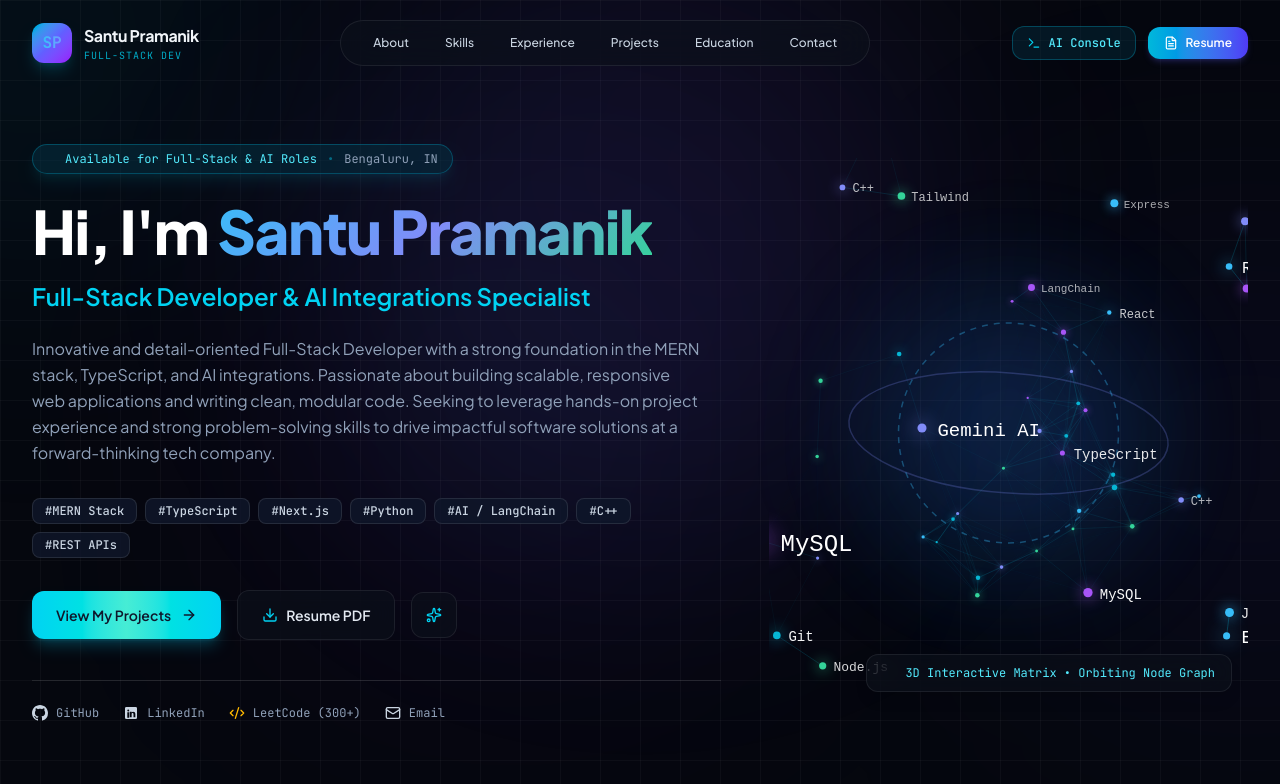
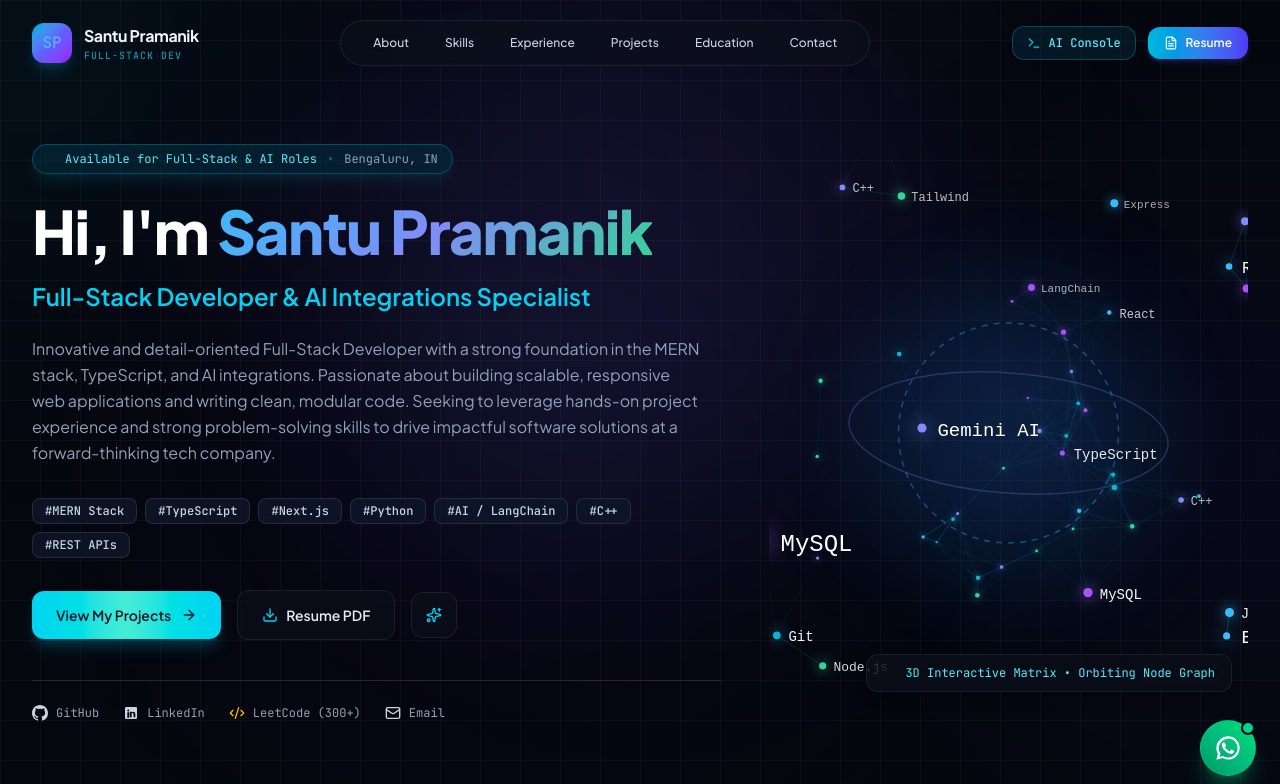
Before and after one commit to santupramanik1/portfolio, a Next.js app: page / in a window 1280 px wide. Shown: the top 784 px of the page. Built offline with nearby package versions, Linux system fonts and the light colour scheme.

Commit message:
feat: added whatsapp floating bttn

```diff
--- a/app/page.tsx
+++ b/app/page.tsx
@@ -13,6 +13,7 @@ import Contact from '@/components/Contact';
 import Footer from '@/components/Footer';
 import InteractiveTerminal from '@/components/InteractiveTerminal';
 import ResumeModal from '@/components/ResumeModal';
+import WhatsAppButton from '@/components/WhatsAppButton';
 
 export default function Home() {
   const [terminalOpen, setTerminalOpen] = useState(false);
@@ -51,6 +52,9 @@ export default function Home() {
         <Footer />
       </div>
 
+      {/* Floating WhatsApp Action Button */}
+      <WhatsAppButton />
+
       {/* Interactive Terminal Shell Drawer */}
       <InteractiveTerminal
         isOpen={terminalOpen}
--- a/components/Icons.tsx
+++ b/components/Icons.tsx
@@ -31,3 +31,17 @@ export const Linkedin: React.FC<IconProps> = ({ className = "w-5 h-5", size, ...
     <path d="M19 3a2 2 0 0 1 2 2v14a2 2 0 0 1-2 2H5a2 2 0 0 1-2-2V5a2 2 0 0 1 2-2h14m-.5 15.5v-5.3a3.26 3.26 0 0 0-3.26-3.26c-.85 0-1.84.52-2.28 1.3v-1.11h-2.79v8.37h2.79v-4.93c0-.77.62-1.4 1.39-1.4a1.4 1.4 0 0 1 1.4 1.4v4.93h2.75M6.46 10.9v8.37H9.25V10.9H6.46M7.86 6.75a1.45 1.45 0 1 0 0 2.9 1.45 1.45 0 0 0 0-2.9z" />
   </svg>
 );
+
+export const WhatsApp: React.FC<IconProps> = ({ className = "w-5 h-5", size, ...props }) => (
+  <svg
+    xmlns="http://www.w3.org/2000/svg"
+    viewBox="0 0 24 24"
+    width={size}
+    height={size}
+    fill="currentColor"
+    className={className}
+    {...props}
+  >
+    <path d="M12.012 2c-5.506 0-9.989 4.478-9.99 9.984 0 1.764.459 3.486 1.332 5.006L2 22l5.127-1.343a9.96 9.96 0 0 0 4.885 1.272h.004c5.505 0 9.988-4.478 9.989-9.984 0-2.667-1.038-5.174-2.926-7.061A9.92 9.92 0 0 0 12.012 2zm0 1.8c2.185 0 4.24.85 5.786 2.395A8.12 8.12 0 0 1 20.19 11.98c0 4.515-3.673 8.187-8.182 8.187h-.003a8.12 8.12 0 0 1-3.987-1.049l-.286-.17-2.96.776.79-2.884-.187-.297a8.13 8.13 0 0 1-1.248-4.354c0-4.515 3.673-8.188 8.182-8.188zm4.72 10.37c-.26-.13-1.537-.758-1.775-.845-.239-.087-.412-.13-.585.13-.173.26-.67.845-.822 1.018-.152.173-.304.195-.564.065a7.12 7.12 0 0 1-2.096-1.294 7.84 7.84 0 0 1-1.452-1.81c-.152-.26-.016-.401.114-.53.117-.117.26-.303.39-.455.13-.152.173-.26.26-.433.087-.173.043-.325-.022-.455-.065-.13-.585-1.408-.802-1.928-.211-.507-.427-.438-.585-.446l-.5-.008c-.173 0-.455.065-.693.325-.238.26-.91.888-.91 2.165 0 1.277.93 2.51 1.06 2.684.13.173 1.83 2.795 4.433 3.921.62.268 1.103.428 1.48.548.623.198 1.19.17 1.638.103.5-.075 1.537-.628 1.753-1.234.217-.606.217-1.126.152-1.234-.065-.108-.238-.173-.498-.303z"/>
+  </svg>
+);
--- /dev/null
+++ b/components/WhatsAppButton.tsx
@@ -0,0 +1,45 @@
+'use client';
+
+import React from 'react';
+import { motion } from 'framer-motion';
+import { WhatsApp } from '@/components/Icons';
+import { PERSONAL_INFO } from '@/data/portfolioData';
+
+export default function WhatsAppButton() {
+  // Extract digits for WhatsApp URL (e.g. +91-9832487454 -> 919832487454)
+  const cleanPhone = PERSONAL_INFO.phone.replace(/[^0-9]/g, '');
+  const whatsappUrl = `https://wa.me/${cleanPhone}?text=${encodeURIComponent(
+    "Hi Santu! I visited your portfolio and would like to connect."
+  )}`;
+
+  return (
+    <div className="fixed bottom-6 right-6 z-40 group">
+      {/* Tooltip on Hover */}
+      <div className="absolute bottom-full right-0 mb-3 hidden group-hover:flex items-center">
+        <div className="px-3.5 py-1.5 rounded-xl bg-[#080d1a]/95 border border-emerald-500/40 text-emerald-300 text-xs font-mono font-medium shadow-xl shadow-black/50 whitespace-nowrap backdrop-blur-md">
+          💬 Chat on WhatsApp
+        </div>
+      </div>
+
+      <motion.a
+        href={whatsappUrl}
+        target="_blank"
+        rel="noopener noreferrer"
+        initial={{ scale: 0, opacity: 0 }}
+        animate={{ scale: 1, opacity: 1 }}
+        whileHover={{ scale: 1.1, rotate: 5 }}
+        whileTap={{ scale: 0.9 }}
+        className="relative flex items-center justify-center w-14 h-14 rounded-full bg-gradient-to-tr from-emerald-600 via-emerald-500 to-green-400 text-white shadow-xl shadow-emerald-500/30 border border-emerald-400/40 cursor-pointer"
+        aria-label="Chat on WhatsApp"
+      >
+        {/* Pulsing Outer Glow Ring */}
+        <span className="absolute inset-0 rounded-full bg-emerald-500/40 animate-ping pointer-events-none opacity-75" />
+
+        {/* Online Status Dot */}
+        <span className="absolute top-0 right-0 w-3.5 h-3.5 bg-emerald-400 border-2 border-[#05070e] rounded-full z-10" />
+
+        <WhatsApp className="w-7 h-7 relative z-10 fill-white" />
+      </motion.a>
+    </div>
+  );
+}
```
